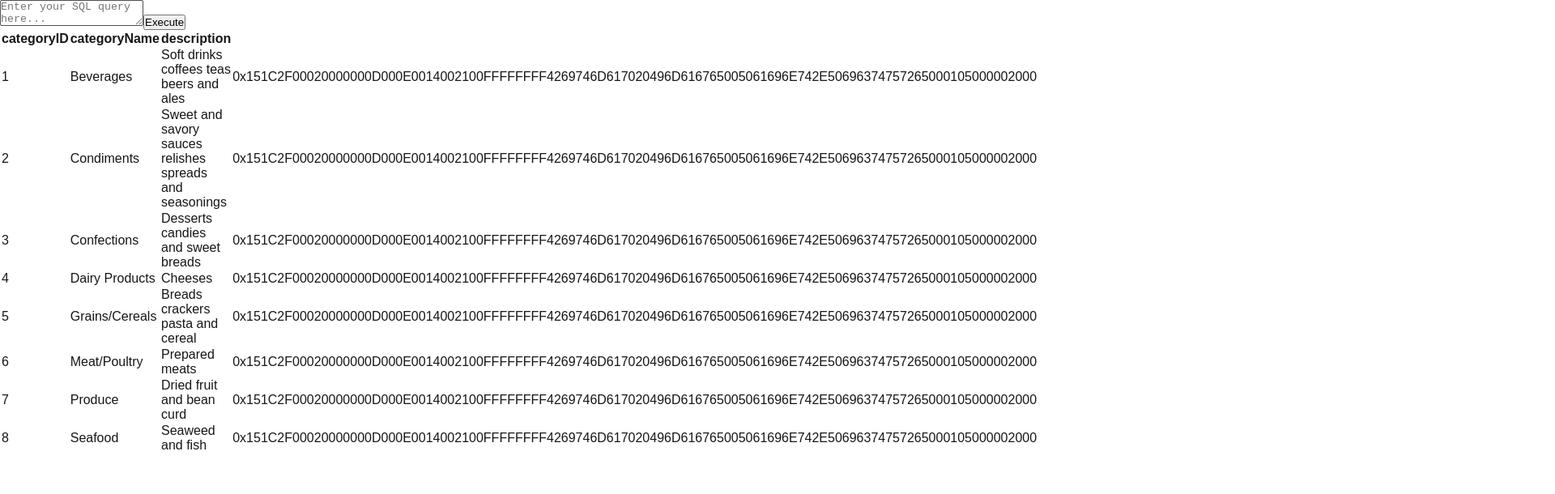
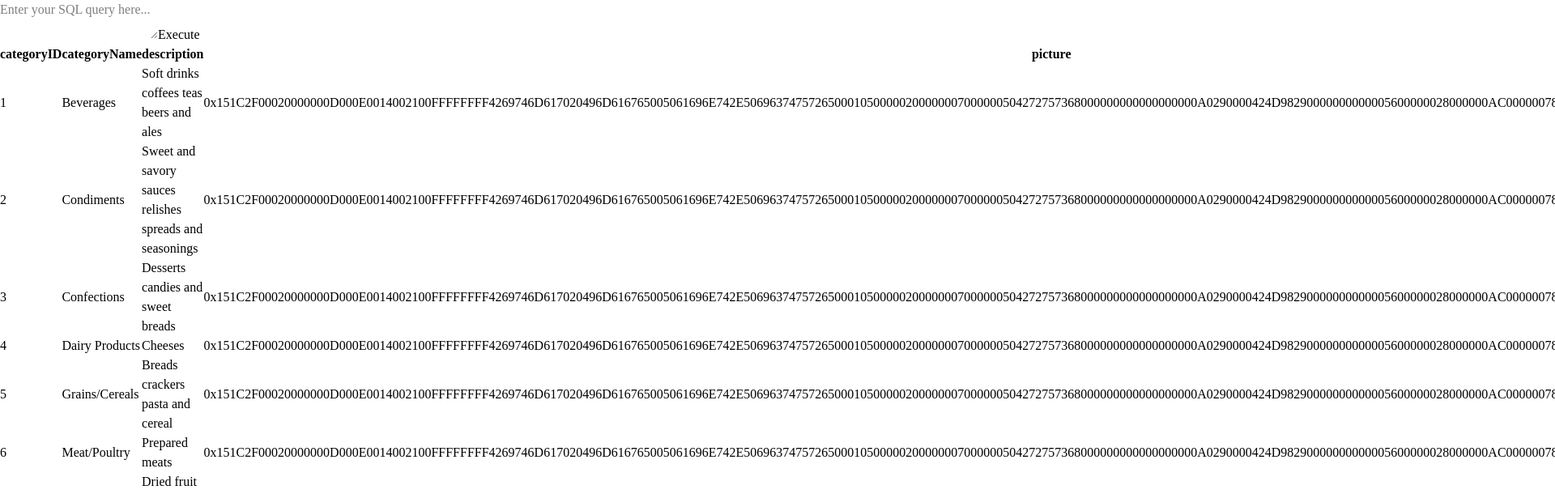
Before and after one commit to vshete/sql-query-app, a Next.js app: page / in a window 1280 px wide. Shown: the top 610 px of the page at 81% size, 1920 px wide, since content can reach past the window. Built offline with nearby package versions, Linux system fonts and the light colour scheme.

Commit message:
remove global overriedes for css

```diff
--- a/src/app/globals.css
+++ b/src/app/globals.css
@@ -1,3 +1,5 @@
+@import "tailwindcss";
+
 :root {
   --background: #ffffff;
   --foreground: #171717;
@@ -13,30 +15,4 @@
 html,
 body {
   max-width: 100vw;
-  overflow-x: hidden;
 }
-
-body {
-  color: var(--foreground);
-  background: var(--background);
-  font-family: Arial, Helvetica, sans-serif;
-  -webkit-font-smoothing: antialiased;
-  -moz-osx-font-smoothing: grayscale;
-}
-
-* {
-  box-sizing: border-box;
-  padding: 0;
-  margin: 0;
-}
-
-a {
-  color: inherit;
-  text-decoration: none;
-}
-
-@media (prefers-color-scheme: dark) {
-  html {
-    color-scheme: dark;
-  }
-}
```
